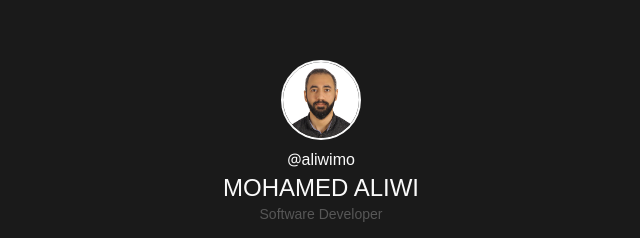
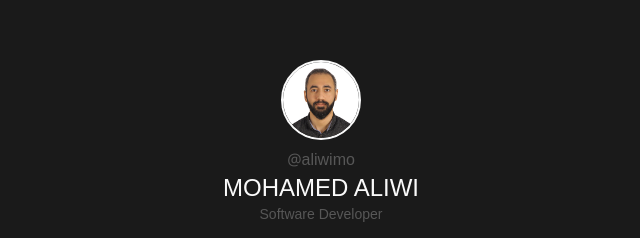
Before and after one commit to aliwimo/aliwimo.github.io, a React (Vite) app: page / in a window 1280 px wide. Shown: the part 195-433 px from the top of the page, without its empty margins (319-959 px from the left). Built offline with nearby package versions, Linux system fonts and the light colour scheme.

Commit message:
Enhance style

```diff
--- a/src/Global.style.jsx
+++ b/src/Global.style.jsx
@@ -52,6 +52,10 @@ const GlobalStyle = createGlobalStyle`
 		color: ${palette.dark.foreground.base};
 		background-color: ${palette.dark.primary};
 	}
+
+	.center {
+		text-align: center;
+	}
 `;
 
 export default GlobalStyle;
--- a/src/components/home/Name.jsx
+++ b/src/components/home/Name.jsx
@@ -18,7 +18,7 @@ const Style = styled.div`
 
 	.username {
 		font-size: 1rem;
-		color: ${palette.dark.foreground.base};
+		color: ${palette.dark.foreground.dimmed};
 
 		&::before {
 			font-family: "Segoe UI", Tahoma, Geneva, Verdana, sans-serif;
```
